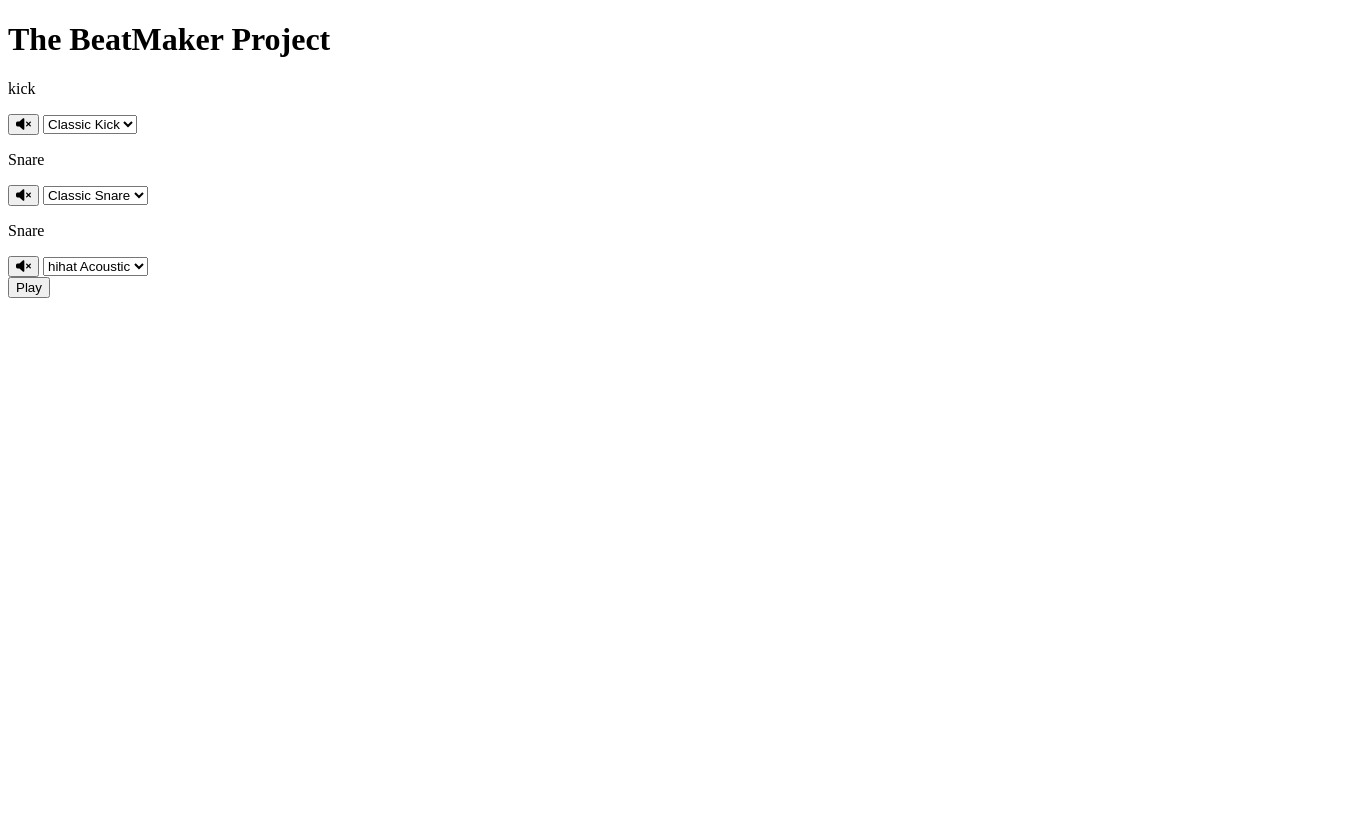
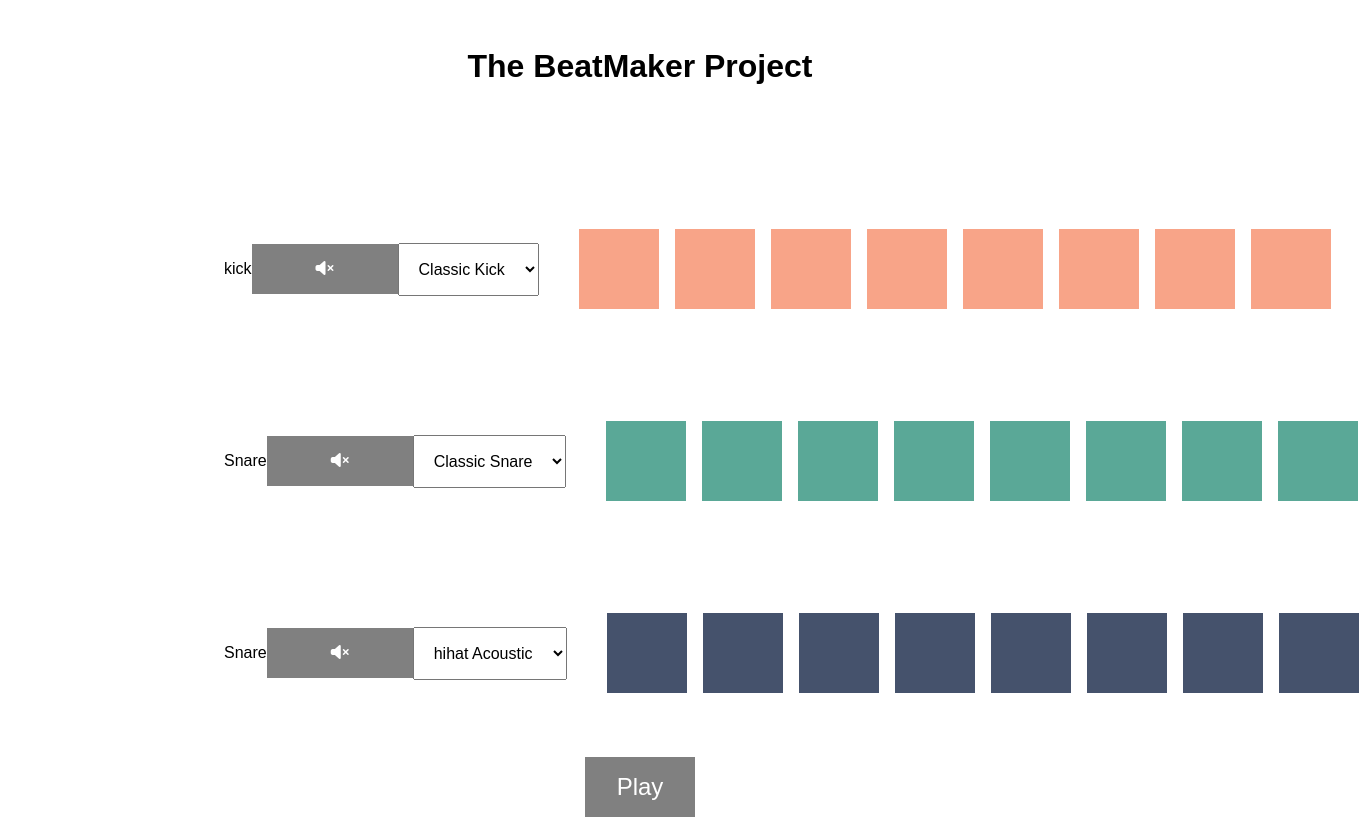
Before and after one commit to DanDucVira/beatmakerProject, a plain HTML site: page index.html in a window 1280 px wide. Shown: the whole page, 1367 px wide, since content can reach past the window. Drawn offline with Linux system fonts and the light colour scheme.

Commit message:
added css styles to project

```diff
--- a/index.html
+++ b/index.html
@@ -82,8 +82,9 @@
                 <div class="pad hihat-pad b7"></div>
             </div>
         </div>
+        <button class="play">Play</button>
     </div>
-    <button class="play">Play</button>
+
     <audio class="kick-sound" src="./sounds/kick-classic.wav"></audio>
     <audio class="snare-sound" src="./sounds/snare-acoustic01.wav"></audio>
     <audio class="hihat-sound" src="./sounds/hihat-acoustic01.wav"></audio>
--- a/style.css
+++ b/style.css
@@ -0,0 +1,115 @@
+* {
+    margin: 0;
+    padding: 0;
+    box-sizing: border-box;
+}
+
+body {
+    font-family: sans-serif;
+}
+
+i,
+svg {
+    pointer-events: none;
+}
+
+h1 {
+    text-align: center;
+    padding: 3rem 0;
+}
+
+.kick-pad,
+.snare-pad,
+.hihat-pad {
+    width: 5rem;
+    height: 5rem;
+    margin: 1rem 0.5rem;
+    cursor: pointer;
+}
+
+.kick-pad {
+    background: #f8a488;
+}
+
+.snare-pad {
+    background: #5aa897;
+}
+
+.hihat-pad {
+    background: #45526c;
+}
+
+.kick-pad.active {
+    background: #d8633c;
+}
+
+.snare-pad.active {
+    background: #12d6ac;
+}
+
+.hihat-pad.active {
+    background: #274b94;
+
+}
+
+.sequencer {
+    display: flex;
+    min-height: 50vh;
+    flex-direction: column;
+    align-items: center;
+    justify-content: center;
+}
+
+.hihat-track,
+.snare-track,
+.kick-track {
+    display: flex;
+    align-items: center;
+    width: 70%;
+    justify-content: space-between;
+    margin-top: 5rem;
+}
+
+.kick,
+.snare,
+.hihat {
+    display: flex;
+}
+
+.controls {
+    display: flex;
+    justify-content: space-between;
+    align-items: center;
+    flex: 1;
+    margin: 0rem 2rem;
+}
+
+.controls button {
+    padding: 1rem 4rem;
+    border: none;
+    background: grey;
+    color: #fff;
+    cursor: pointer;
+    font-size: 1rem;
+    transition: all 0.5s ease;
+}
+
+.pad {
+    transition: all 0.5s ease;
+}
+
+.play {
+    padding: 1rem 2rem;
+    background: grey;
+    font-size: 1.5rem;
+    color: #fff;
+    border: none;
+    cursor: pointer;
+    margin-top: 3rem;
+}
+
+select {
+    padding: 1rem;
+    font-size: 1rem;
+
+}
```
